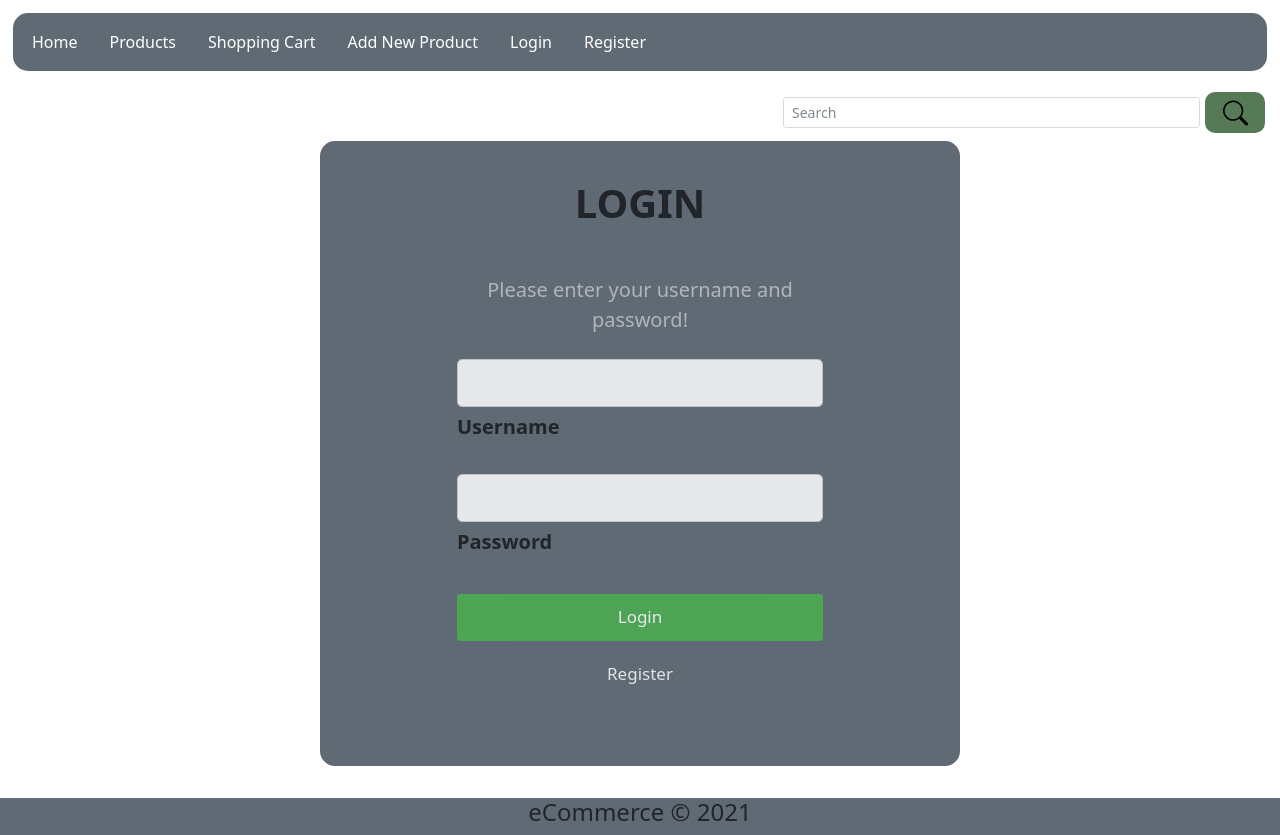
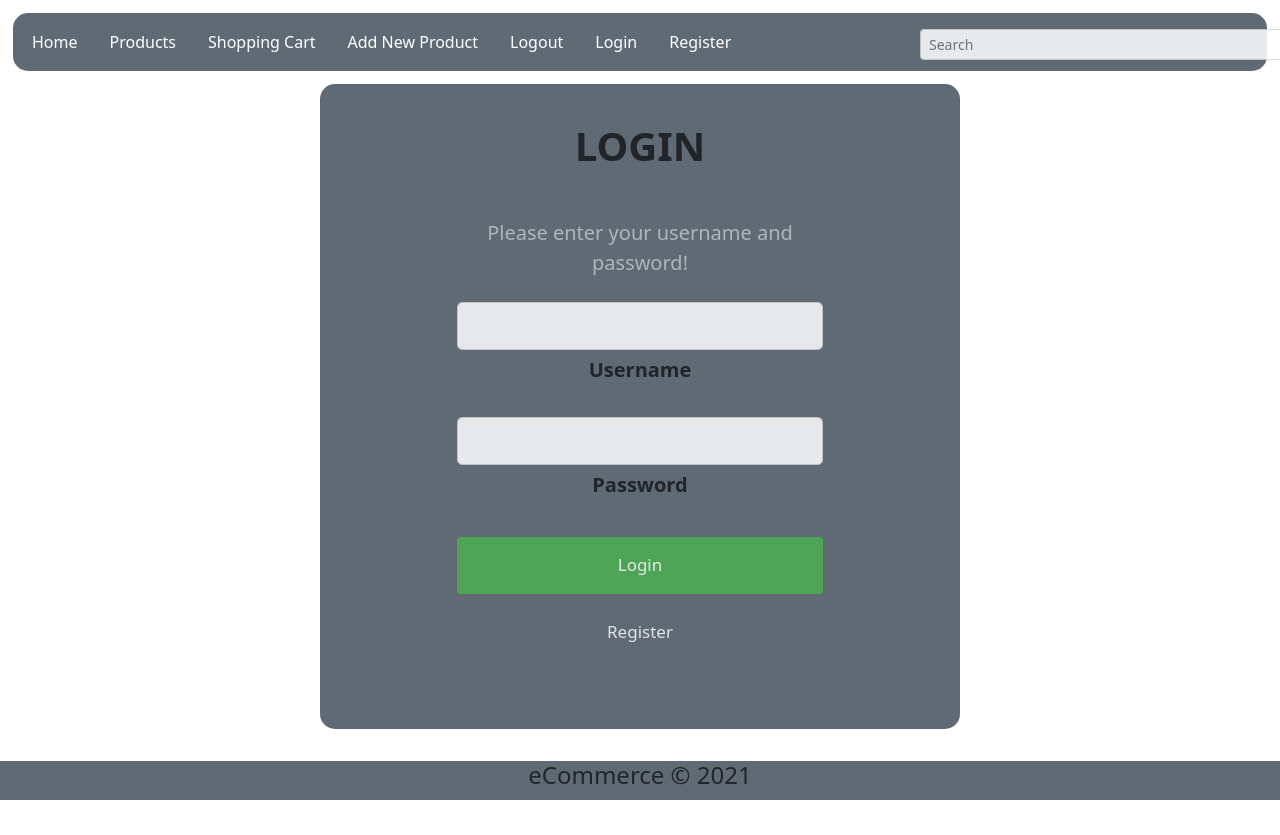
Before and after one commit to MarshallCass/Sports_Memorabilia_Front_End, a React (Create React App) app: page /Login in a window 1280 px wide. After the commit the page ends 800 px from the top, so only its background shows below. Built offline with nearby package versions, Linux system fonts and the light colour scheme; no server answers.

Commit message:
touched up styling

```diff
--- a/src/Components/App.jsx
+++ b/src/Components/App.jsx
@@ -120,7 +120,6 @@ const user = this.state.loggedInUser
                 {/* <CreateProduct  test="test" addNewProduct={this.addNewProduct} /> */}
                 <div>
                 <NavBar user={user}/>
-                <SearchBar />
                 </div>
 
                 <Switch>
--- a/src/Components/CreateProduct/CreateProduct.css
+++ b/src/Components/CreateProduct/CreateProduct.css
@@ -1,5 +1,5 @@
 .title {
-  max-width: 50%;
+  max-width: 90%;
   display: flex;
   position: relative;
   border-radius: 15px;
@@ -58,17 +58,9 @@ button[type="submit"] {
 button[type="submit"]:hover {
   background-color: #45a049;
 }
-h1 {
+h1{
   text-align: center;
 }
-h2 {
-
-  margin-left: 30px;
-}
-p {
-  text-align: center;
-}
-
 .col {
   float: right;
   width: 100%;
--- a/src/Components/CreateProduct/CreateProduct.jsx
+++ b/src/Components/CreateProduct/CreateProduct.jsx
@@ -43,7 +43,7 @@ render() {
         <div className="row">
                 <div className="col">
                 <div className="title">
-                <h1> Add New Product </h1>
+                <h1 className="fs-4 fw-bold mb-2 text-uppercase">Add Product</h1>
                 </div>
                     <input type="text" name = "name" id="typeNameX" class="form-control form-control-lg" onChange={this.handleChange} value={this.state.name} />
                     <label class="form-label fs-6 fw-bold" for="typeNameX">Product Name</label>
--- a/src/Components/DisplayProducts/DisplayProducts.css
+++ b/src/Components/DisplayProducts/DisplayProducts.css
@@ -50,3 +50,22 @@
   form * {
     font-size: 15px;
   }
+
+/* style the submit button */
+button[type="button"] {
+  border-radius: 5px;
+  background-color: #567956;
+  color: black;
+  cursor: pointer;
+  width: 100%;
+  height: auto;
+}
+
+button[type="button"]:hover {
+  background-color: #45a049;
+  border-radius: 5px;
+  color: white;
+  cursor: pointer;
+  width: 100%;
+  height: auto;
+}
--- a/src/Components/NavBar/NavBar.css
+++ b/src/Components/NavBar/NavBar.css
@@ -48,14 +48,6 @@ nav a {
         text-align: left;
       }
 
-.search-bar{
-    margin-inline-start: 60%;
-    padding: 8px 15px;
-    max-width: 40%;
-    position: relative;
-
-
-}
 
     /* style inputs and link buttons */
 input,
@@ -78,7 +70,7 @@ input:hover,
 }
 
 /* style the submit button */
-button-nav[type="submit"] {
+button[type="button"] {
     border-radius: 10px;
     padding: 6px 5px 5px 18px;
     background-color: #567956;
@@ -88,7 +80,7 @@ button-nav[type="submit"] {
     height: auto;
 }
 
-button-nav[type="submit"]:hover {
+button[type="submit"]:hover {
     background-color: #45a049;
     width: 50px;
     border-radius: 10px;
--- a/src/Components/NavBar/NavBar.jsx
+++ b/src/Components/NavBar/NavBar.jsx
@@ -1,6 +1,7 @@
 import React from 'react';
 import './NavBar.css';
 import { Link } from 'react-router-dom';
+import SearchBar from '../SearchBar/SearchBar';
 
 
 const NavBar = ({user}) => {
@@ -13,28 +14,24 @@ const NavBar = ({user}) => {
     return (
 <nav>
 
-       {user && <h4> Welcome {user.username} </h4>}
+            {user && <h4> Welcome {user.username} </h4>}
             <ul>
-            <React.Fragment>
-
+                <React.Fragment>
                         <Link to ='/Home'> <li>Home</li> </Link>
                         <Link to ='/Products'> <li>Products</li> </Link>
                         <Link to ='/ShoppingCart'> <li>Shopping Cart</li> </Link>
                         <Link to ='/CreateProduct'> <li>Add New Product</li> </Link>
+                        <Link onClick={() => logoutUser()}> <li> Logout </li></Link>
+                        <SearchBar />
                 </React.Fragment>
-                {!user &&
+
+            {!user &&
                     <React.Fragment>
                         <Link to ='/Login'> <li>Login</li> </Link>
                         <Link to ='/Register'> <li>Register</li> </Link>
                     </React.Fragment>
-                }
-                {user &&
-                    <React.Fragment>
 
-                        <Link onClick={() => logoutUser()}> <li> Logout </li></Link>
-
-                    </React.Fragment>
-                }
+            }
             </ul>
 
 </nav>
--- a/src/Components/SearchBar/SearchBar.css
+++ b/src/Components/SearchBar/SearchBar.css
@@ -1,60 +1,13 @@
-.header {
-    background-color: #F1F1F1;
-    text-align: center;
-    padding: 16px;
-}
-
-ul {
-    list-style-type: none;
-    margin: 1%;
-    padding: .25%;
-    border-radius: 15px;
-    overflow: hidden;
-    background-color: #606a74;
-    float:none;
-}
-nav {
-    z-index: 9999;
-}
-nav a {
-    float: left;
-    display: block;
-    color: white;
-    text-align: center;
-    padding: 14px 16px;
-    text-decoration: none;
-    }
-    #nav a:hover {
-    background-color: black;
-    color: #F1F1F1;
-    }
-#nav a.active {
-    background-color: #F1F1F1;
-    color: white;
-    }
-.content {
-    padding: 16px;
-    }
-.sticky {
-    position: fixed;
-    top: 0;
-    width: 100%;
-    }
-.sticky + .content {
-    padding-top: 60px;
-    }
-
 .form-outline{
         text-align: left;
       }
 
 .search-bar{
-    margin-inline-start: 60%;
-    padding: 8px 15px;
-    max-width: 40%;
-    position: relative;
-
-
+    margin-inline-start: 70%;
+    margin-inline-end: 90%;
+    padding: 8px ;
+    width: 525px;
+    position: fixed;
 }
 
     /* style inputs and link buttons */
--- a/src/Components/ShoppingCart/ShoppingCart.css
+++ b/src/Components/ShoppingCart/ShoppingCart.css
@@ -0,0 +1,18 @@
+/* style the submit button */
+button[type="button"] {
+    border-radius: 5px;
+    background-color: #567956;
+    color: black;
+    cursor: pointer;
+    width: 100%;
+    height: auto;
+  }
+
+  button[type="button"]:hover {
+    background-color: #45a049;
+    border-radius: 5px;
+    color: white;
+    cursor: pointer;
+    width: 100%;
+    height: auto;
+  }
```
